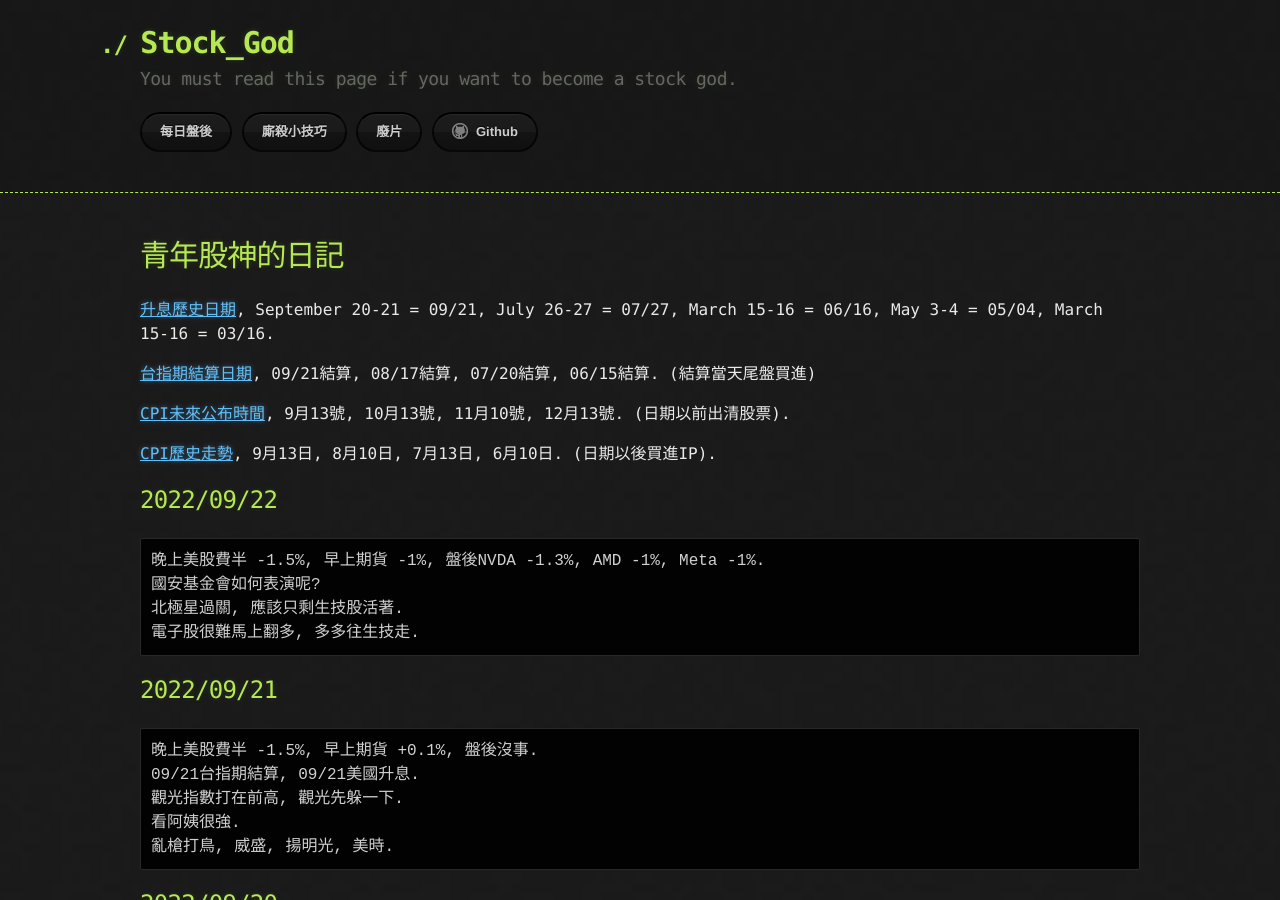
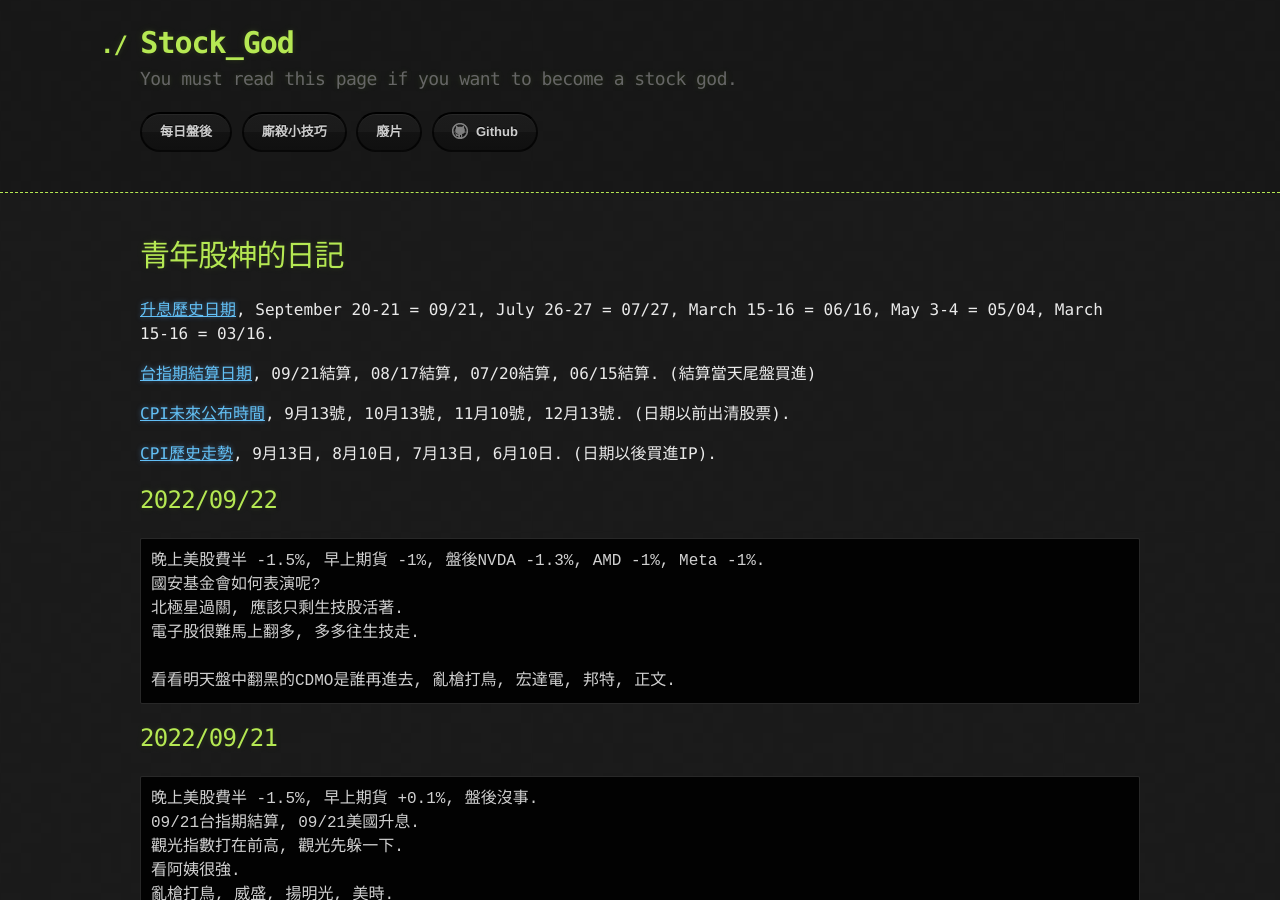
Before and after one commit to lepg5487/Stock_God, a Jekyll site: the page built from index.md, in a window 1280 px wide and 900 px high. Built offline with Jekyll 4.4.1, drawn with Linux system fonts in a browser that asks for light colours; our own code applies the rules of GitHub Pages for plain Markdown files.

Commit message:
Update index.md

````diff
--- a/index.md
+++ b/index.md
@@ -18,6 +18,8 @@ layout: testlayouts
 國安基金會如何表演呢?
 北極星過關, 應該只剩生技股活著.
 電子股很難馬上翻多, 多多往生技走.
+
+看看明天盤中翻黑的CDMO是誰再進去, 亂槍打鳥, 宏達電, 邦特, 正文.
 ```
 
 ## 2022/09/21
````
